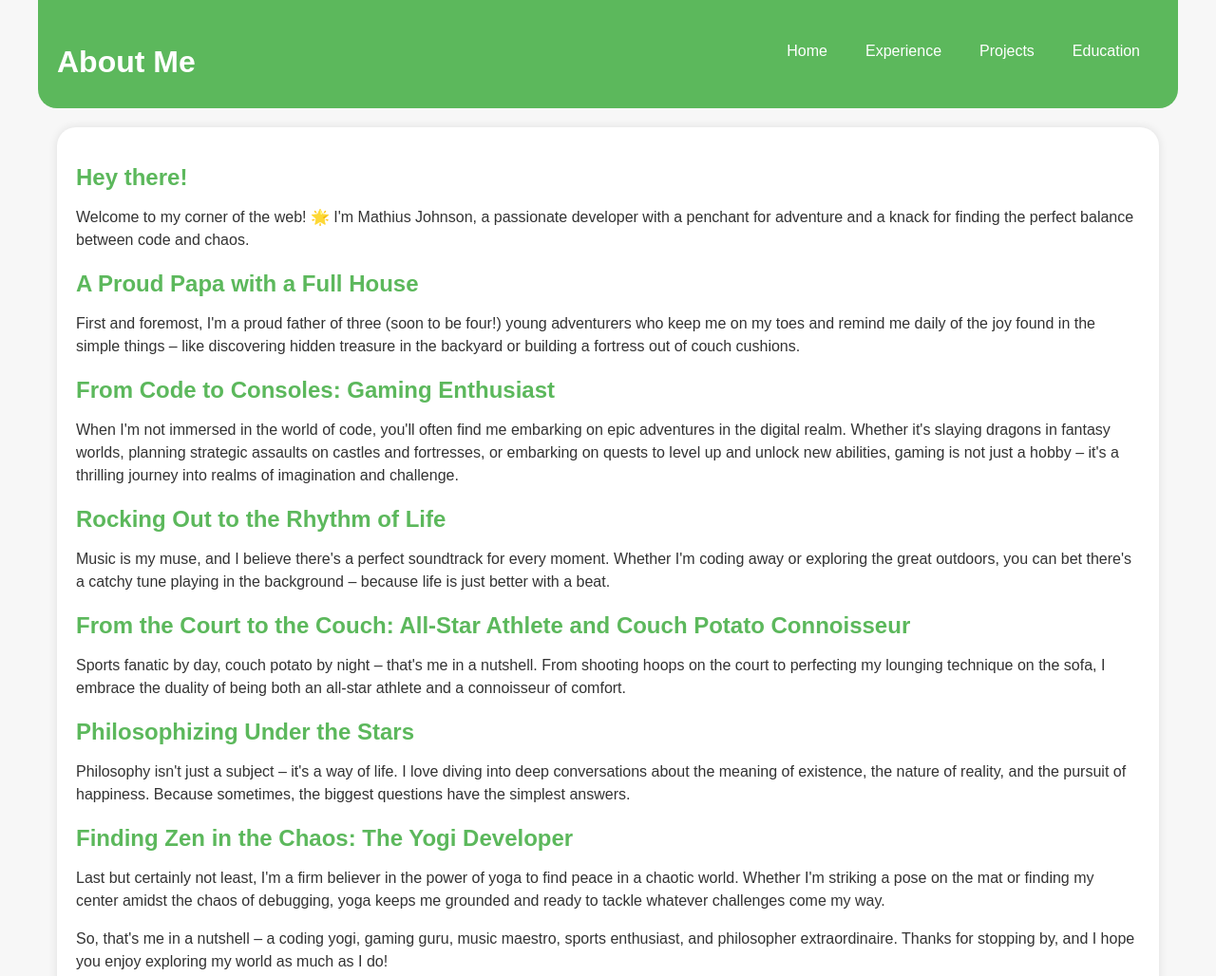
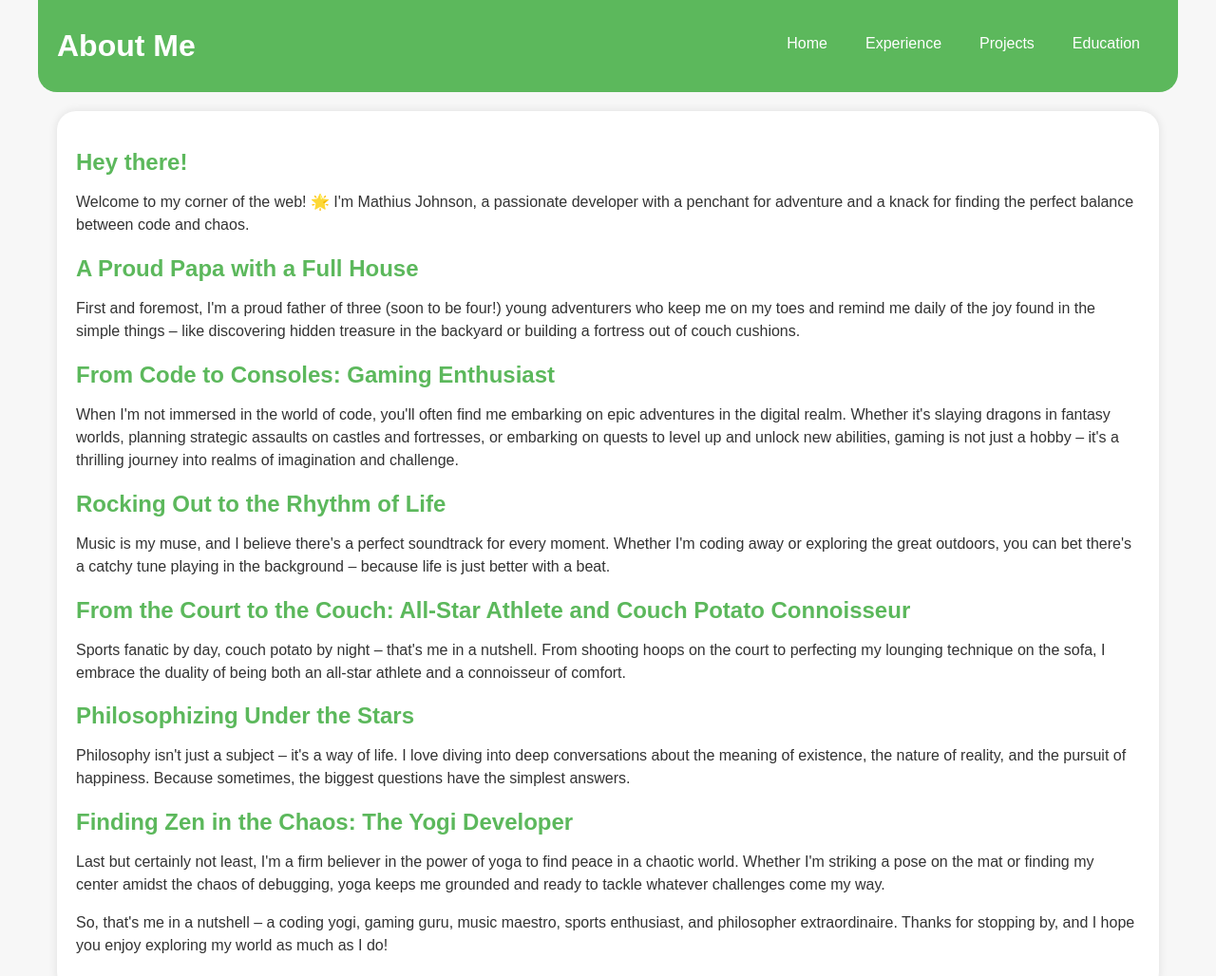
Before and after one commit to yogimathius/yogimathius.github.io, a plain HTML site: page index.html in a window 1280 px wide. Shown: the top 1028 px of the page at 95% size. Drawn offline with Linux system fonts and the light colour scheme; a small style sheet from the web is missing.

Commit message:
fix: apply margin to top and bottom of h1

```diff
--- a/styles.css
+++ b/styles.css
@@ -27,7 +27,7 @@ header {
 
 header h1 {
     font-size: 2rem;
-    margin-bottom: 10px;
+    margin: 10px 0;
 }
 
 header p {
```
